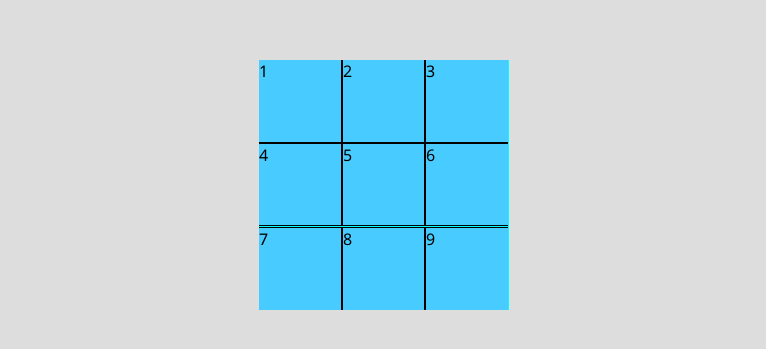
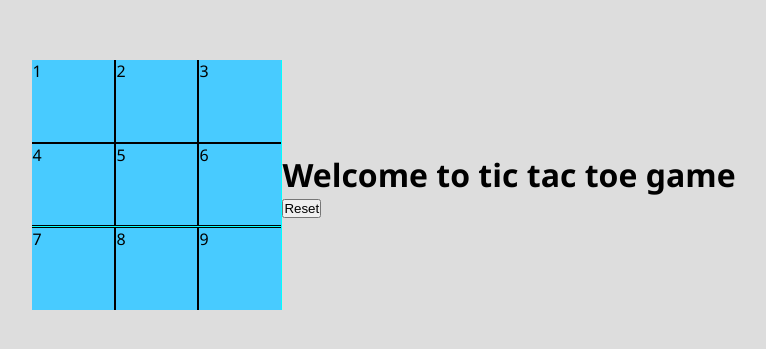
Before and after one commit to DarshanParmar18/Tic-Tac-Toe-Game, a plain HTML site: page index.html in a window 1280 px wide. Shown: the part 215-564 px from the top of the page, without its empty margins (256-1022 px from the left). Drawn offline with Linux system fonts and the light colour scheme.

Commit message:
added info container

```diff
--- a/index.html
+++ b/index.html
@@ -20,6 +20,14 @@
             <div class="box box8">8</div>
             <div class="box box9">9</div>
         </div>
+        <div class="info-container">
+            <h1>Welcome to tic tac toe game</h1>
+            <div>
+                <span class="info"></span>
+                <button id="reset">Reset</button>
+            </div>
+
+        </div>
     </div>
 
     <script src="/script.js"></script>
```
